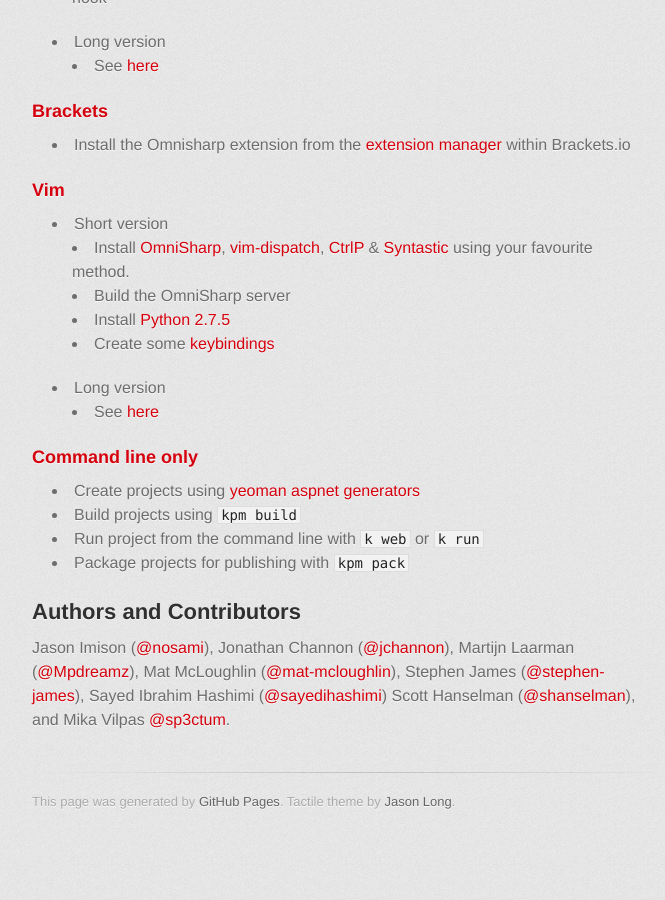
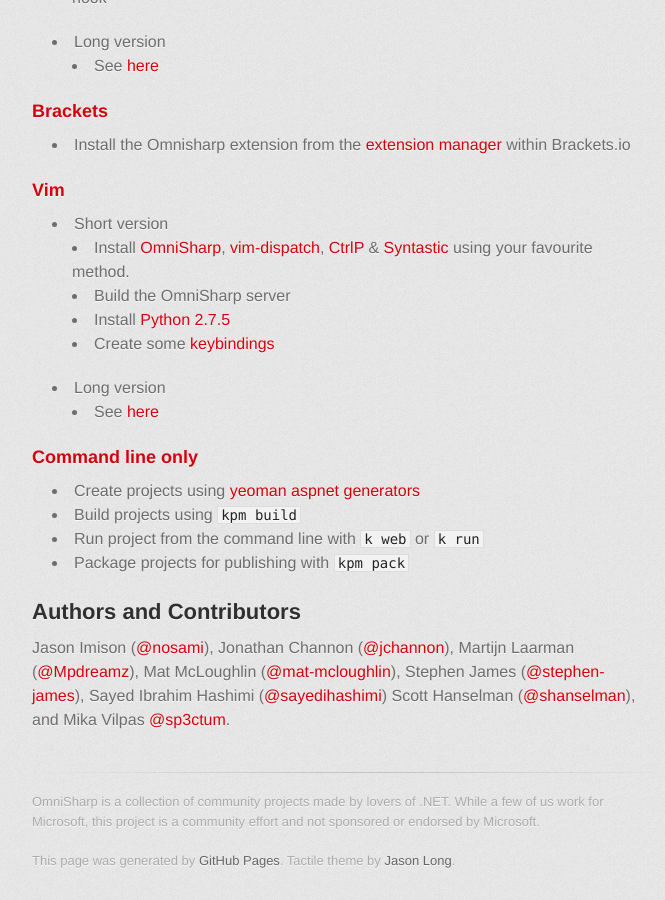
Before and after one commit to OmniSharp/OmniSharp.github.io, a Jekyll site: the page built from index.md, in a window 1280 px wide and 900 px high, scrolled down 1618 px. Shown: the whole window, without its empty margins (298-963 px from the left). Built offline with Jekyll 4.4.1, drawn with Linux system fonts in a browser that asks for light colours; some web fonts are replaced; before the commit the page ends 2460 px from its top, so only the background shows below that.

Commit message:
Update default.html

```diff
--- a/_layouts/default.html
+++ b/_layouts/default.html
@@ -32,6 +32,8 @@
         </section>
 
         <footer>
+          OmniSharp is a collection of community projects made by lovers of .NET. While a few of us work for Microsoft, this project is a community effort and not sponsored or endorsed by Microsoft.
+          <br/><br/>
           This page was generated by <a href="http://pages.github.com">GitHub Pages</a>. Tactile theme by <a href="https://twitter.com/jasonlong">Jason Long</a>.
         </footer>
 
```
